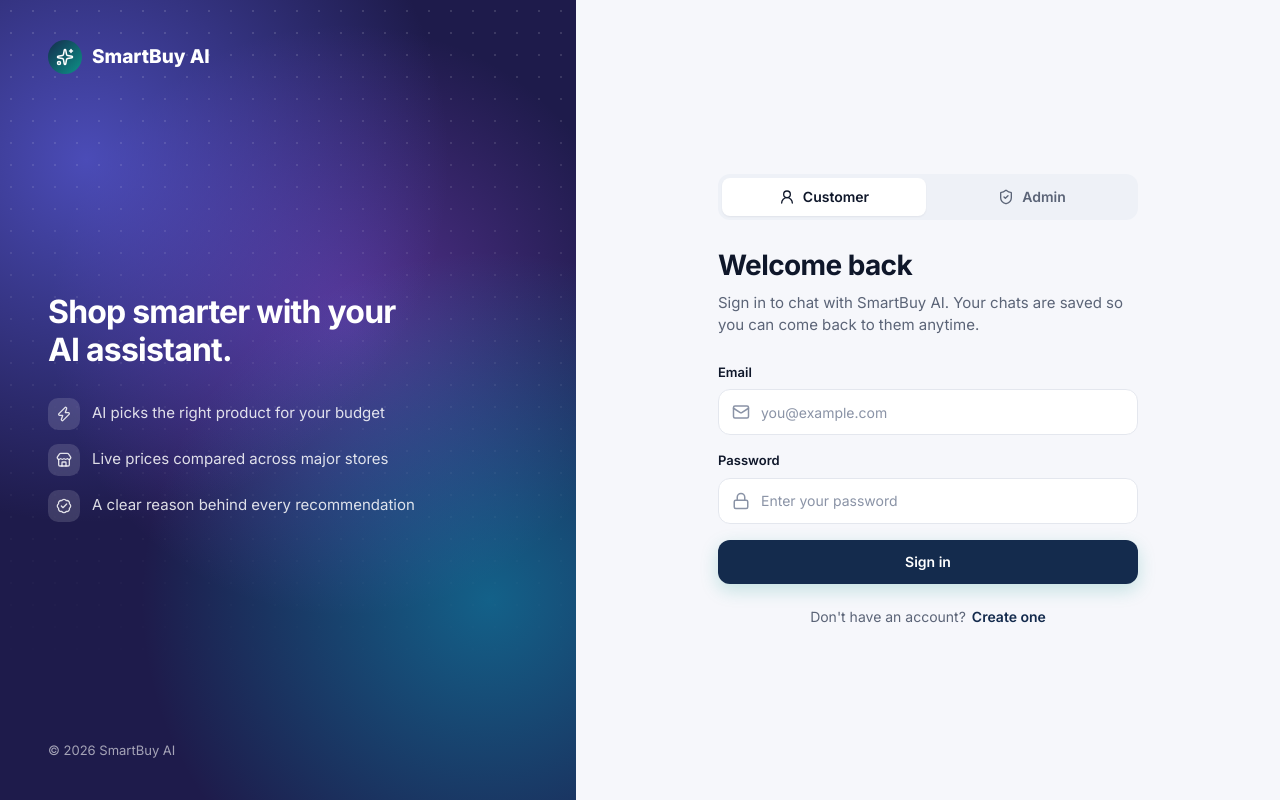
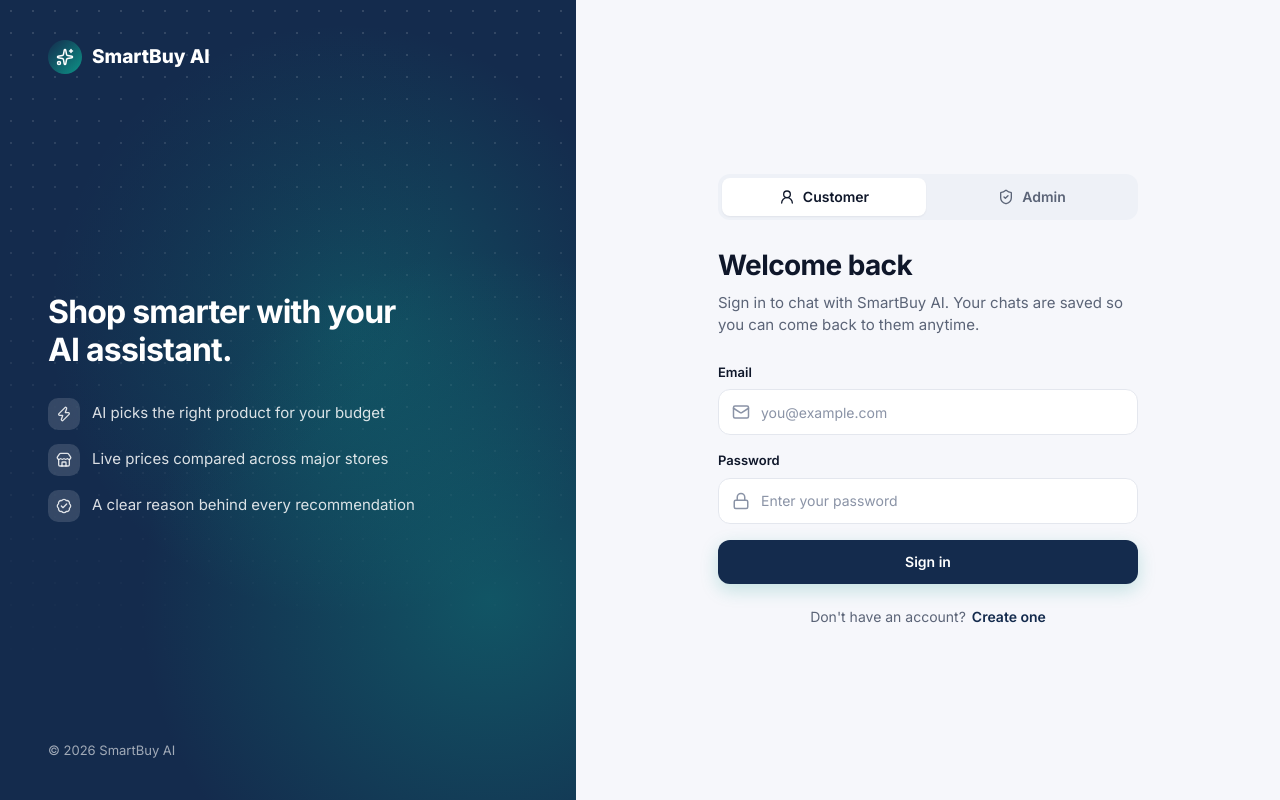
Before and after one commit to thearunendra/smartbuyai, a React (Vite) app in the folder frontend/: page /login in a window 1280 px wide. Built offline with nearby package versions, Linux system fonts and the light colour scheme.

Commit message:
Align authentication pages with Navy and Teal brand

```diff
--- a/frontend/src/components/AuthLayout.css
+++ b/frontend/src/components/AuthLayout.css
@@ -13,7 +13,7 @@
   flex-direction: column;
   justify-content: space-between;
   padding: 40px 48px;
-  background: #1e1b4b;
+  background: #142b4d;
   color: #ffffff;
 }
 
@@ -21,9 +21,9 @@
   position: absolute;
   inset: 0;
   background:
-    radial-gradient(circle at 15% 20%, rgba(99, 102, 241, 0.65), transparent 45%),
-    radial-gradient(circle at 85% 75%, rgba(6, 182, 212, 0.45), transparent 45%),
-    radial-gradient(circle at 60% 40%, rgba(168, 85, 247, 0.4), transparent 50%);
+    radial-gradient(circle at 15% 20%, rgba(20, 43, 77, 0.55), transparent 45%),
+    radial-gradient(circle at 85% 75%, rgba(13, 148, 136, 0.4), transparent 45%),
+    radial-gradient(circle at 60% 40%, rgba(13, 148, 136, 0.35), transparent 50%);
 }
 
 .auth-brand-glow::after {
```
